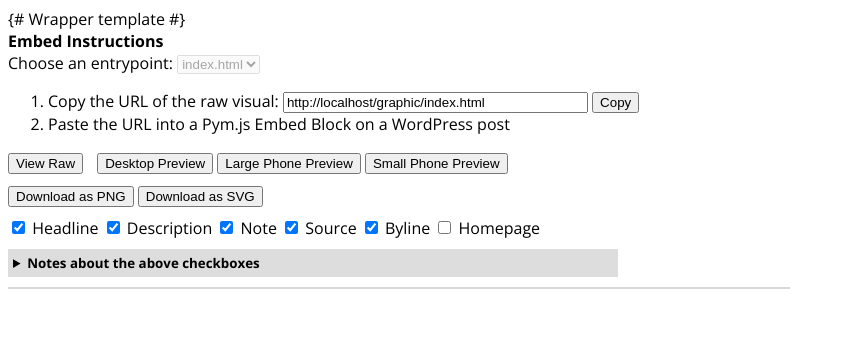
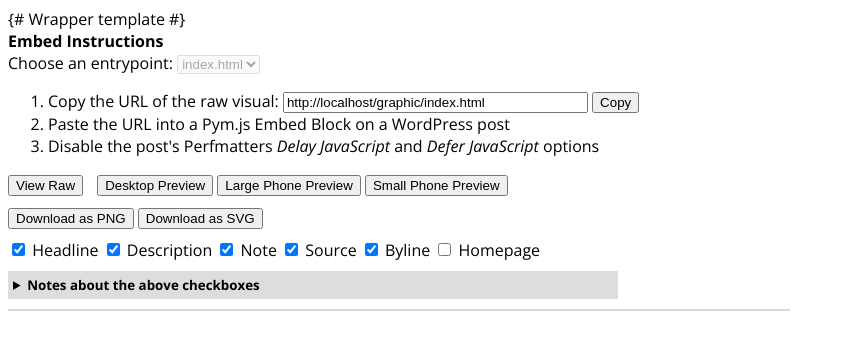
Before and after one commit to michigandaily/cookie, a website built with Vite: page src/index.html in a window 1280 px wide. Shown: the whole page, without its empty margins (0-845 px from the left). Built offline with nearby package versions, Linux system fonts and the light colour scheme; what pym.js would draw is missing.

Commit message:
Update index.html

```diff
--- a/src/index.html
+++ b/src/index.html
@@ -19,6 +19,7 @@
 				<button id="copy-url-button">Copy</button>
 			</li>
 			<li>Paste the URL into a Pym.js Embed Block on a WordPress post</li>
+			<li>Disable the post's Perfmatters <i>Delay JavaScript</i> and <i>Defer JavaScript</i> options</li>
 		</ol>
 		<a id="view-raw" target="_blank"><button>View Raw</button></a>
 		<span style="margin-left: 10px">
```
